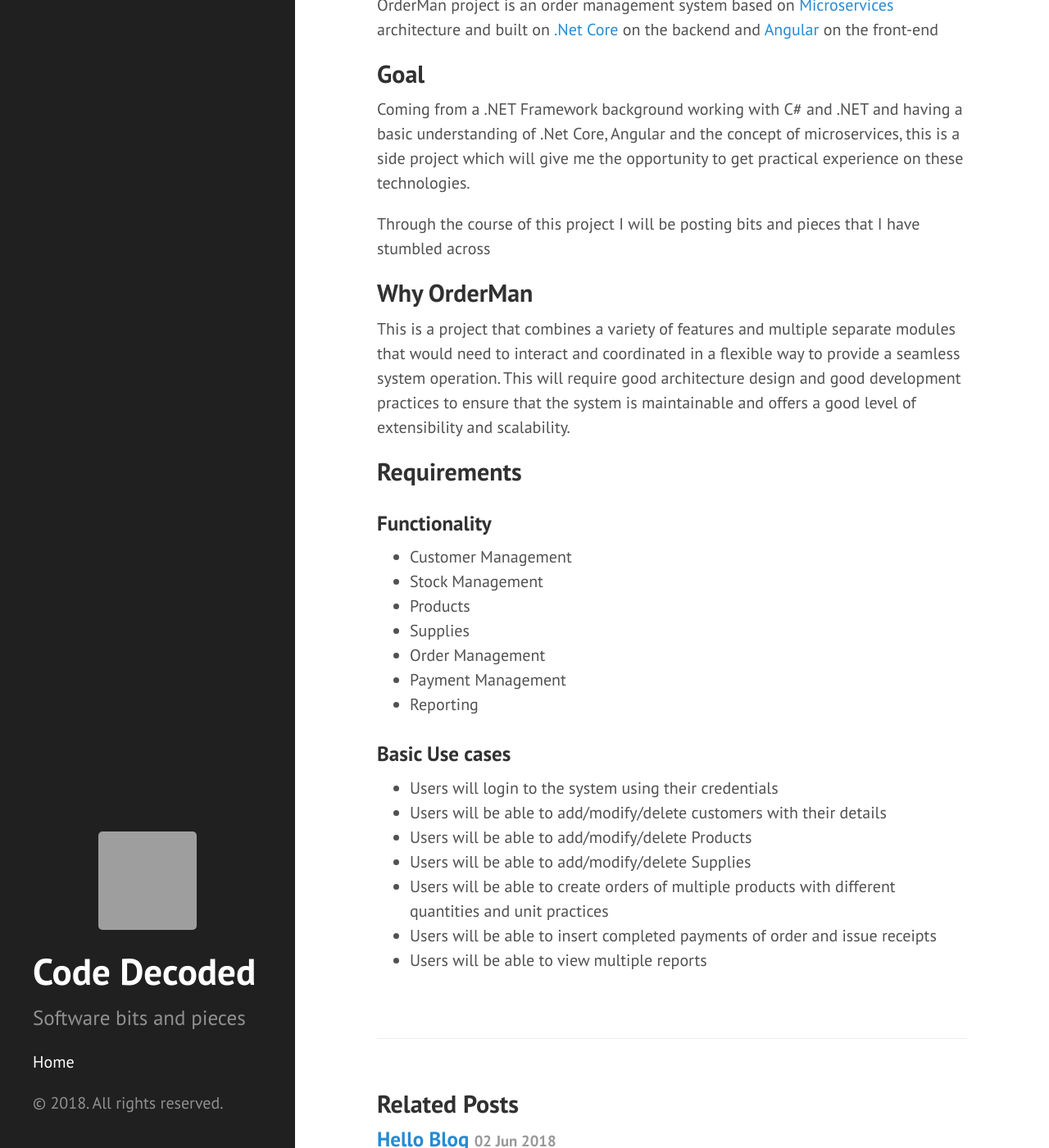
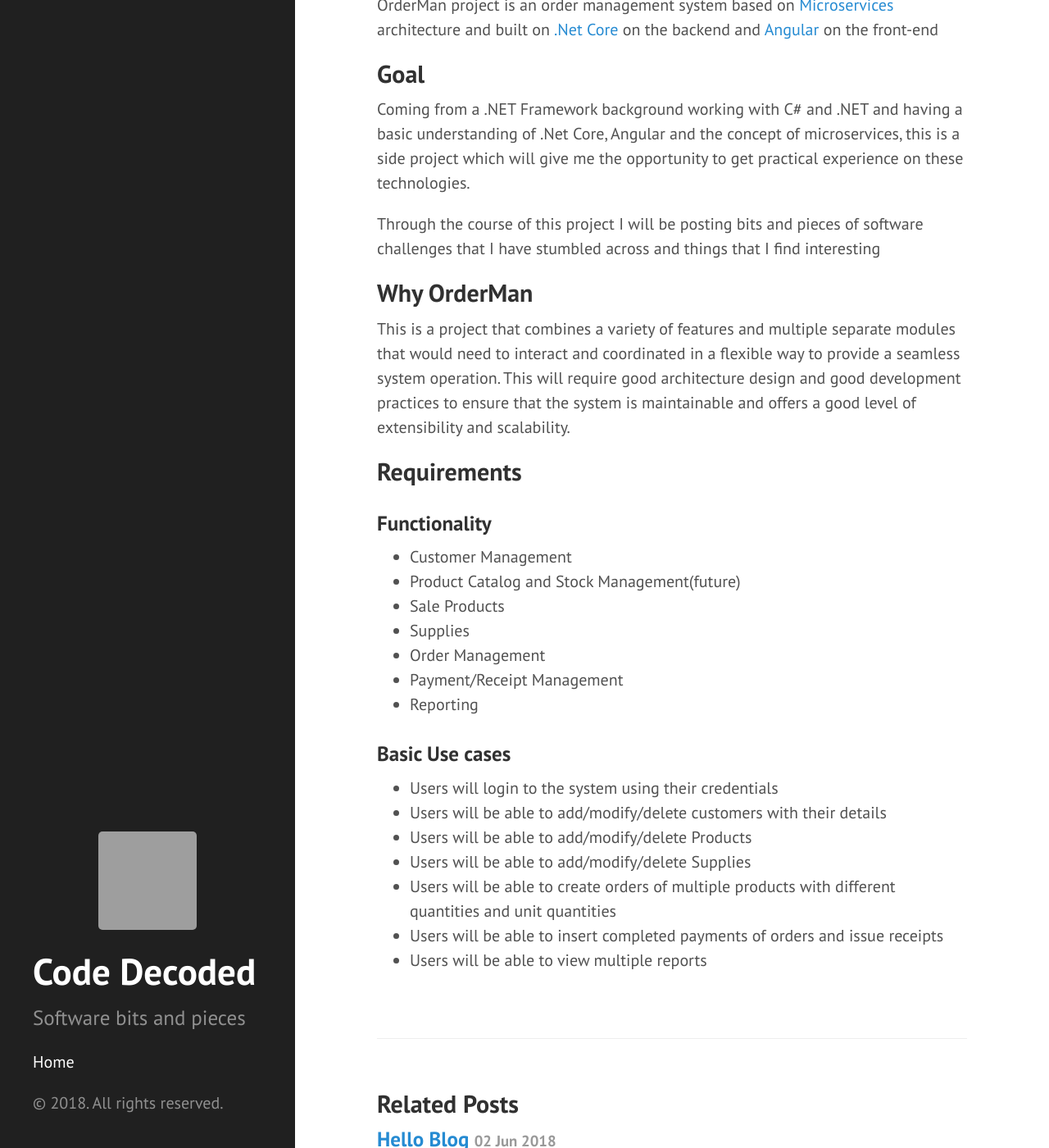
Before and after one commit to pkritiotis/pkritiotis.github.io, a Jekyll site: the page built from _posts/2018-06-03-hello-orderman.markdown, in a window 1280 px wide and 1400 px high, scrolled down 287 px. Shown: the whole window at 82% size. Built offline with Jekyll 4.4.1, drawn with Linux system fonts in a browser that asks for light colours; grey boxes are pictures that could not be loaded.

Commit message:
OrderMan post corrections
typos and clarifications

```diff
--- a/_posts/2018-06-03-hello-orderman.markdown
+++ b/_posts/2018-06-03-hello-orderman.markdown
@@ -13,7 +14,7 @@
 ## Goal
 Coming from a .NET Framework background working with C# and .NET and having a basic understanding of .Net Core, Angular and the concept of microservices, this is a side project which will give me the opportunity to get practical experience on these technologies.
 
-Through the course of this project I will be posting bits and pieces that I have stumbled across
+Through the course of this project I will be posting bits and pieces of software challenges that I have stumbled across and things that I find interesting
 
 ## Why OrderMan
 This is a project that combines a variety of features and multiple separate modules that would need to interact and coordinated in a flexible way to provide a seamless system operation. This will require  good architecture design and good development practices to ensure that the system is maintainable and offers a good level of extensibility and scalability.
@@ -21,11 +22,11 @@
 ## Requirements
 ### Functionality
 * Customer Management
-* Stock Management
- * Products
+* Product Catalog and Stock Management(future)
+ * Sale Products
  * Supplies
 * Order Management
-* Payment Management
+* Payment/Receipt Management
 * Reporting
 
 ### Basic Use cases
@@ -33,6 +34,6 @@
 * Users will be able to add/modify/delete customers with their details
 * Users will be able to add/modify/delete Products
 * Users will be able to add/modify/delete Supplies
-* Users will be able to create orders of multiple products with different quantities and unit practices
-* Users will be able to insert completed payments of order and issue receipts
+* Users will be able to create orders of multiple products with different quantities and unit quantities
+* Users will be able to insert completed payments of orders and issue receipts
 * Users will be able to view multiple reports
```
Also changed, not shown: other parts of _posts/2018-06-03-hello-orderman.markdown (+1 -0 lines).
